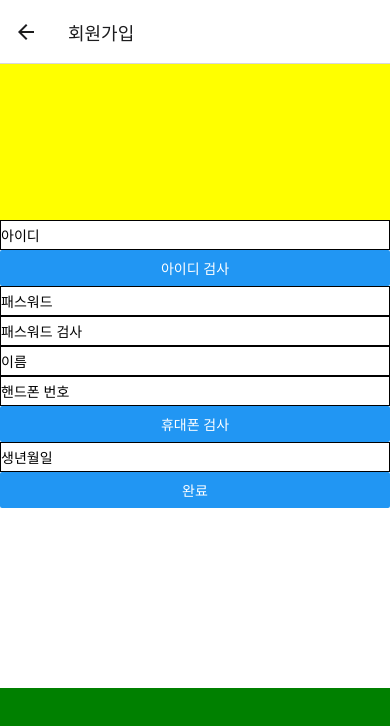
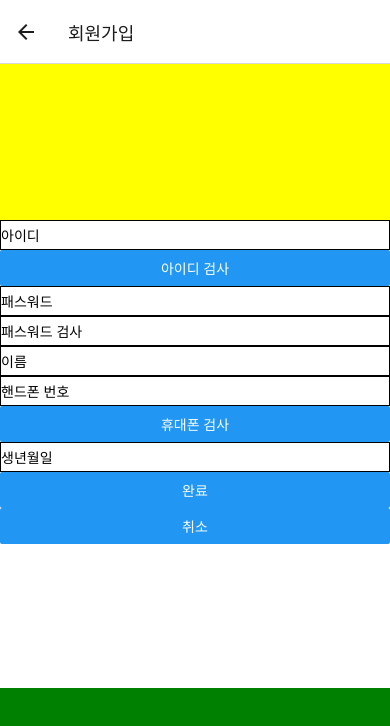
Before and after one commit to zzzangmans1/Mobile_Project, a React Native app: screen / in a window 390 px wide. Both pictures are taken after a click on the button "회원가입". Shown: the top 726 px of the page. Built offline with nearby package versions, Linux system fonts and the light colour scheme.

Commit message:
SignInScreen 업데이트

```diff
--- a/screens/HomeScreen.js
+++ b/screens/HomeScreen.js
@@ -84,7 +84,7 @@ const HomeScreen = ({ navigation, route }) => {
     if (item && item.carrier) {
       return(
         <TouchableOpacity onPress={() => onBoardItem(item)}>
-          <View style={{ padding: 10 }}>
+          <View style={styles.board}>
             <Text> {item.carrier}</Text>
             <Text> {item.title}</Text>
             <Text>작성자: {item.author}</Text>
--- a/screens/SignUpScreen.js
+++ b/screens/SignUpScreen.js
@@ -58,6 +58,12 @@ const SignUpScreen = ({ navigation }) => {
             navigation.navigate('로그인');
         }
     };
+
+    const onSignUpFail = () => {
+        navigation.navigate('로그인');
+    }
+
+
     // 아이디 중복, 정규식 체크하는 함수
     const onCheckId = async () => {
         const idQuery = query(dataRef, orderByChild("userid"), equalTo(userid))
@@ -139,6 +145,7 @@ const SignUpScreen = ({ navigation }) => {
                     onChangeText={setBirthday}
                 />
                 <Button title="완료" onPress={onSignUpSuc}/>
+                <Button title="취소" onPress={onSignUpFail}/>
             </View>
             <View style={styles.footer}>
             </View>
--- a/screens/WriteBoardScreen.js
+++ b/screens/WriteBoardScreen.js
@@ -1,6 +1,6 @@
 import React, { useState } from 'react';
 import { View, SafeAreaView, Button, TextInput  } from 'react-native';
-import { database, ref, set, push, query, orderByChild, equalTo, get } from "../fb"
+import { database, ref, set, push } from "../fb"
 import styles from '../styles/style';
 
 const dataRef = ref(database, "boards");   // 디비 설정
--- a/styles/style.js
+++ b/styles/style.js
@@ -35,6 +35,10 @@ const styles = StyleSheet.create({
     button: {
         flexDirection: 'row',
     },
+    board: {
+        backgroundColor: '#CCE5FF',
+        padding: 10,
+    },
   });
 
   export default styles;
```
